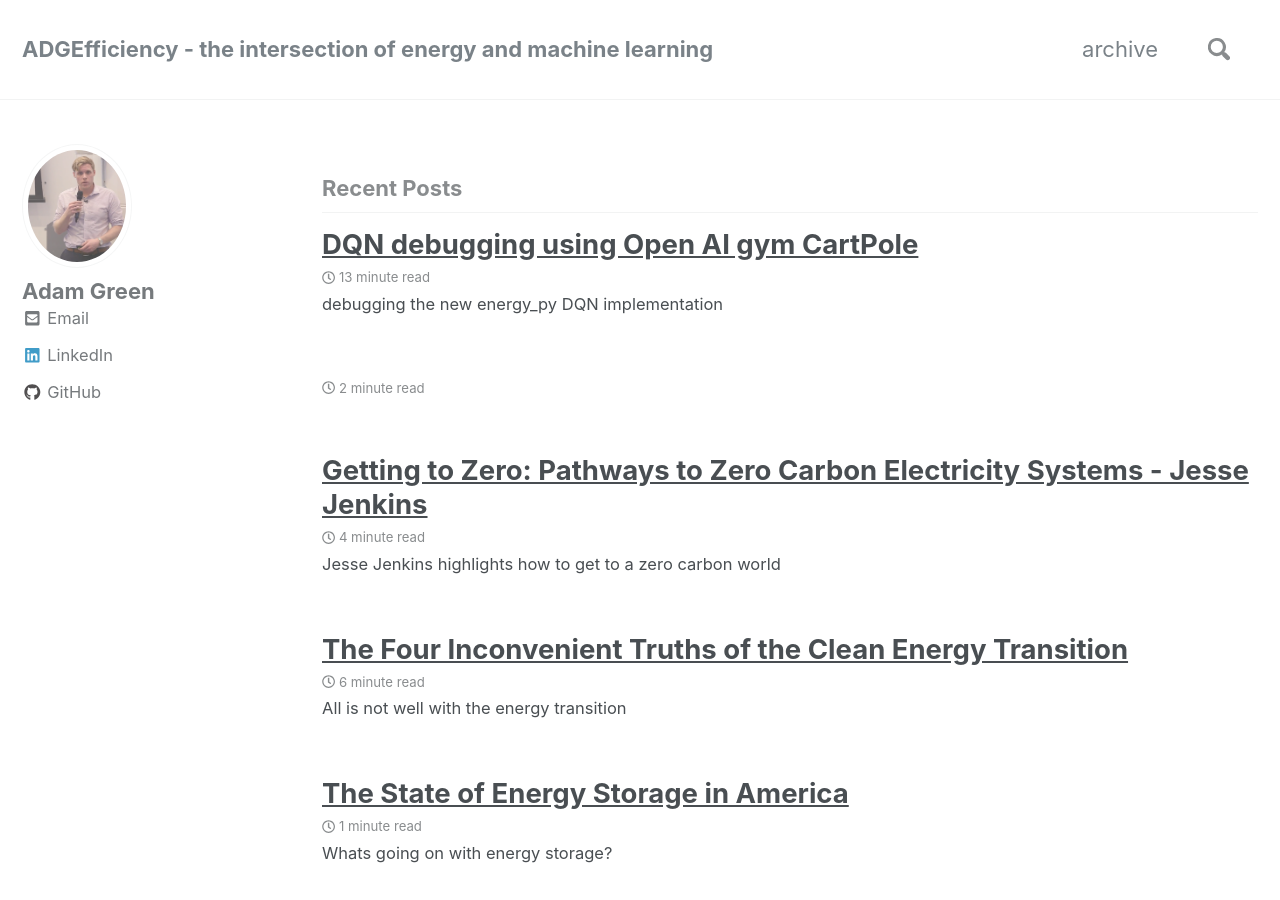
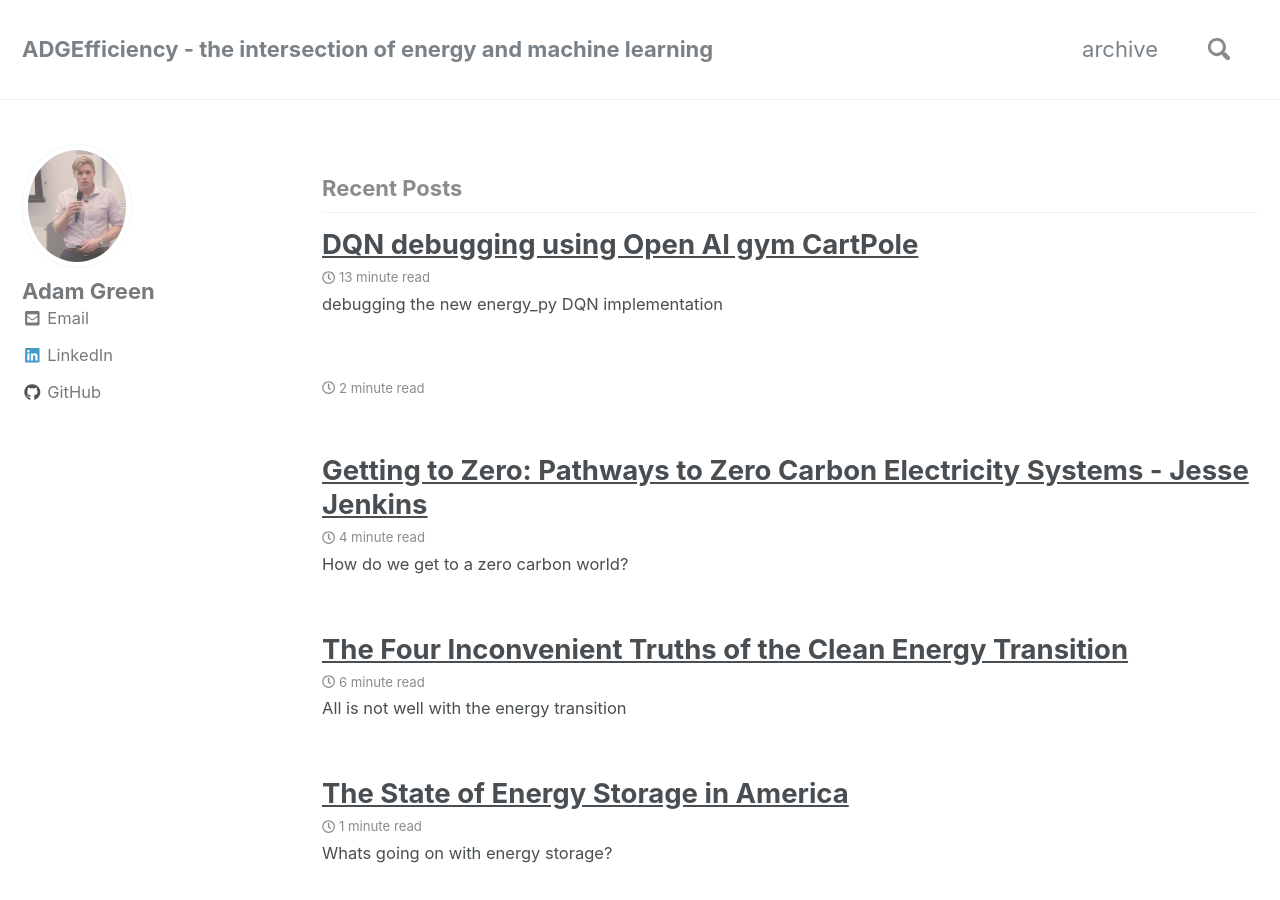
Before and after one commit to ADGEfficiency/adgefficiency.github.io, a Jekyll site: the page built from index.html, in a window 1280 px wide and 900 px high. Built offline with Jekyll 4.4.1, drawn with Linux system fonts in a browser that asks for light colours; nearby versions of some CDN libraries; the list of posts is cut into pages by our own code.

Commit message:
sync blog conversion

```diff
--- a/_posts/2018-02-25-getting-to-zero-jenkins.md
+++ b/_posts/2018-02-25-getting-to-zero-jenkins.md
@@ -4,7 +4,7 @@ date: 2018-02-25
 categories:
   - Energy Insights
 classes: wide
-excerpt: Jesse Jenkins highlights how to get to a zero carbon world
+excerpt: How do we get to a zero carbon world?
 
 ---
 
```
